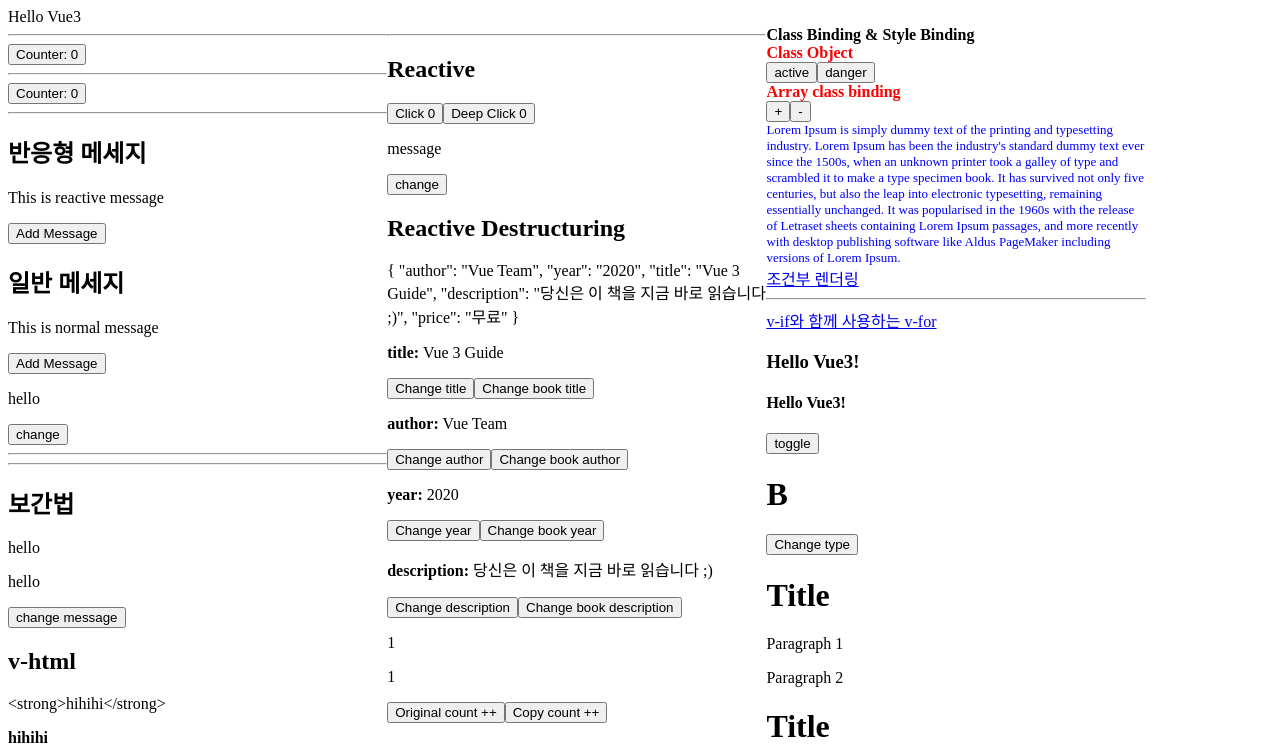
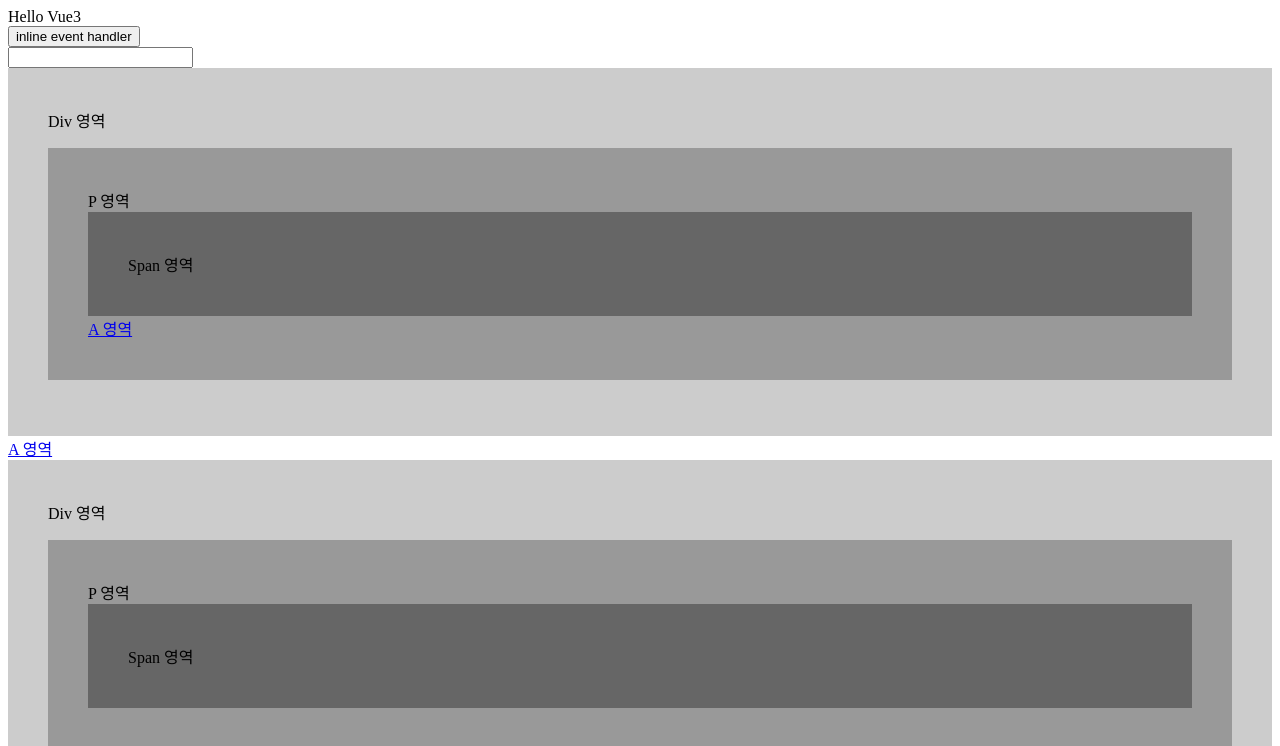
Before and after one commit to zeroest/vuejs, a Vue app in the folder vue-basic/board-sample/: page / in a window 1280 px wide. Shown: the top 746 px of the page. Built offline with nearby package versions, Linux system fonts and the light colour scheme.

Commit message:
event handling

```diff
--- a/vue-basic/board-sample/public/2column_layout.css
+++ b/vue-basic/board-sample/public/2column_layout.css
@@ -1,6 +1,6 @@
 .column {
     float: left;
-    width: 30%;
+    width: 25%;
 }
 
 /* Clear floats after the columns */
--- a/vue-basic/board-sample/src/App.vue
+++ b/vue-basic/board-sample/src/App.vue
@@ -19,37 +19,46 @@ import WritableComputed from '@/components/6-computed/WritableComputed.vue';
 import ClassStyleBind from '@/components/7-class_style_bind/ClassStyleBind.vue';
 import Conditional from '@/components/8-condition_rendering/Conditional.vue';
 import VFor from '@/components/9-v_for/VFor.vue';
+import MouseEventHandle from '@/components/10-event/MouseEventHandle.vue';
+import KeyboardEventHandler from '@/components/10-event/KeyboardEventHandler.vue';
+import EventModifierEventHandler from '@/components/10-event/EventModifierEventHandler.vue';
+import KeyModifierEventHandler from '@/components/10-event/KeyModifierEventHandler.vue';
 </script>
 
 <template>
 	<div>Hello Vue3</div>
-	<div class="column">
-		<hr />
-		<CounterCompositionApi></CounterCompositionApi>
-		<hr />
-		<CounterOptionsApi></CounterOptionsApi>
-		<hr />
-		<ReactivityApi></ReactivityApi>
-		<LifecycleHooks></LifecycleHooks>
-		<hr />
-		<SetupHook title1="testTitle1" title2="testTitle2"></SetupHook>
-		<hr />
-		<TemplateSyntax></TemplateSyntax>
-	</div>
-	<div class="column">
-		<hr />
-		<Reactive></Reactive>
-		<ReactiveRef></ReactiveRef>
-		<ReactiveDestructuring></ReactiveDestructuring>
-		<ReactiveReadonly></ReactiveReadonly>
-		<Computed></Computed>
-		<WritableComputed></WritableComputed>
-	</div>
-	<div class="column">
-		<ClassStyleBind></ClassStyleBind>
-		<Conditional></Conditional>
-		<VFor></VFor>
-	</div>
+	<!--	<div class="column">-->
+	<!--		<hr />-->
+	<!--		<CounterCompositionApi></CounterCompositionApi>-->
+	<!--		<hr />-->
+	<!--		<CounterOptionsApi></CounterOptionsApi>-->
+	<!--		<hr />-->
+	<!--		<ReactivityApi></ReactivityApi>-->
+	<!--		<LifecycleHooks></LifecycleHooks>-->
+	<!--		<hr />-->
+	<!--		<SetupHook title1="testTitle1" title2="testTitle2"></SetupHook>-->
+	<!--		<hr />-->
+	<!--		<TemplateSyntax></TemplateSyntax>-->
+	<!--	</div>-->
+	<!--	<div class="column">-->
+	<!--		<hr />-->
+	<!--		<Reactive></Reactive>-->
+	<!--		<ReactiveRef></ReactiveRef>-->
+	<!--		<ReactiveDestructuring></ReactiveDestructuring>-->
+	<!--		<ReactiveReadonly></ReactiveReadonly>-->
+	<!--		<Computed></Computed>-->
+	<!--		<WritableComputed></WritableComputed>-->
+	<!--	</div>-->
+	<!--	<div class="column">-->
+	<!--		<ClassStyleBind></ClassStyleBind>-->
+	<!--		<Conditional></Conditional>-->
+	<!--		<VFor></VFor>-->
+	<!--	</div>-->
+
+	<MouseEventHandle></MouseEventHandle>
+	<KeyboardEventHandler></KeyboardEventHandler>
+	<EventModifierEventHandler></EventModifierEventHandler>
+	<KeyModifierEventHandler></KeyModifierEventHandler>
 </template>
 
 <style>
--- /dev/null
+++ b/vue-basic/board-sample/src/components/10-event/Capturing_Bubbling.html
@@ -0,0 +1,119 @@
+<!DOCTYPE html>
+<html lang="en">
+<head>
+  <meta charset="UTF-8">
+  <title>Title</title>
+</head>
+<style>
+    * {
+        font-size: 20px;
+        font-weight: bold;
+        padding: 50px;
+        background-color: #eee;
+    }
+
+    body {
+        background-color: #ddd;
+    }
+
+    main {
+        background-color: #ccc;
+    }
+
+    div {
+        background-color: #bbb;
+    }
+
+    p {
+        background-color: #aaa;
+    }
+
+    span {
+        display: block;
+        background-color: #888;
+    }
+</style>
+<body>
+Body 영역
+<main>
+  Main 영역
+  <div>
+    Div 영역
+    <p>
+      P 영역
+      <span>Span 영역</span>
+    </p>
+  </div>
+  <a href="https://naver.com">네이버 이동</a>
+</main>
+</body>
+<script>
+  // https://developer.mozilla.org/ko/docs/Web/API/Event/eventPhase
+
+  const $a = document.querySelector("a");
+  $a.addEventListener("click", (event) => {
+    // event.preventDefault();
+    console.log("[" + event.eventPhase + "] capturing a 태그");
+  }, true);
+  $a.addEventListener("click", (event) => {
+    event.preventDefault(); // submit 또는 a 태그와 같이 기본 동작을 막음
+    console.log("[" + event.eventPhase + "] bubbling a 태그");
+  });
+
+  const $body = document.querySelector("body");
+  const $main = document.querySelector("main");
+  const $div = document.querySelector("div");
+  const $p = document.querySelector("p");
+  const $span = document.querySelector("span");
+
+  // capturing
+  $body.addEventListener("click", (event) => {
+    console.log("[" + event.eventPhase + "] capturing body 태그");
+  }, true);
+  $main.addEventListener("click", (event) => {
+    console.log("[" + event.eventPhase + "] capturing main 태그");
+  }, true);
+  $div.addEventListener("click", (event) => {
+    console.log("[" + event.eventPhase + "] capturing div 태그");
+  }, true);
+  $p.addEventListener("click", (event) => {
+    // event.stopPropagation() // 캡쳐링 단계에서 이벤트 전파 중단
+    console.log("[" + event.eventPhase + "] capturing p 태그");
+  }, true);
+  $span.addEventListener("click", (event) => {
+    console.log("[" + event.eventPhase + "] capturing span 태그");
+  }, true);
+
+  // bubbling
+  $span.addEventListener("click", (event) => {
+    // event.stopPropagation() // 버블링 단계에서 이벤트 전파 중단
+    console.log("[" + event.eventPhase + "] bubbling span 태그");
+  }, false);
+  $p.addEventListener("click", (event) => {
+    console.log("[" + event.eventPhase + "] bubbling p 태그");
+  });
+  $div.addEventListener("click", (event) => {
+    console.log("[" + event.eventPhase + "] bubbling div 태그");
+  });
+  $main.addEventListener("click", (event) => {
+    console.log("[" + event.eventPhase + "] bubbling main 태그");
+  });
+  $body.addEventListener("click", (event) => {
+    console.log("[" + event.eventPhase + "] bubbling body 태그");
+  });
+
+  /*
+  [1] capturing body 태그
+  [1] capturing main 태그
+  [1] capturing div 태그
+  [1] capturing p 태그
+  [2] capturing span 태그
+  [2] bubbling span 태그
+  [3] bubbling p 태그
+  [3] bubbling div 태그
+  [3] bubbling main 태그
+  [3] bubbling body 태그
+  */
+
+</script>
+</html>
--- /dev/null
+++ b/vue-basic/board-sample/src/components/10-event/EventModifierEventHandler.vue
@@ -0,0 +1,83 @@
+<template>
+	<div>
+		<div id="modifiers">
+			<!-- capture modifier 를 통해 p 태그보다 먼저 실행-->
+			<div @click.capture="clickDiv">
+				Div 영역
+				<p @click="clickP">
+					P 영역
+					<span @click.stop="clickSpan">Span 영역</span>
+					<a href="https://daum.net" @click.prevent.stop="clickA">A 영역</a>
+				</p>
+			</div>
+		</div>
+		<a href="https://daum.net" @click.prevent="clickA">A 영역</a>
+	</div>
+
+	<div id="modifiers">
+		<div @click="clickDiv">
+			Div 영역
+			<!--  본인 영역 클릭에만 반응, 버블링에 반응하지 않음    -->
+			<p @click.self="clickP">
+				P 영역
+				<span @click="clickSpan">Span 영역</span>
+			</p>
+		</div>
+		<!--  한번만 클릭되고 추가적으로 반응하지 않음  -->
+		<button @click.once="clickOnce">once</button>
+	</div>
+</template>
+
+<script>
+export default {
+	setup() {
+		const clickDiv = event => {
+			console.log('clickDiv');
+			// location.href = 'https://naver.com';
+		};
+		const clickP = event => {
+			console.log('clickP');
+		};
+		const clickSpan = event => {
+			console.log('clickSpan');
+			// event.stopPropagation(); // modifier stop 으로 대체
+			alert('like');
+		};
+		const clickA = event => {
+			// event.preventDefault(); // modifier prevent 로 대체
+			alert('click A');
+		};
+		const clickOnce = () => {
+			console.log('once');
+		};
+		return {
+			clickDiv,
+			clickP,
+			clickSpan,
+			clickA,
+			clickOnce,
+		};
+	},
+};
+</script>
+
+<style scoped>
+#modifiers div,
+#modifiers p,
+#modifiers span {
+	padding: 40px;
+}
+
+#modifiers div {
+	background-color: #ccc;
+}
+
+#modifiers p {
+	background-color: #999;
+}
+
+#modifiers span {
+	background-color: #666;
+	display: block;
+}
+</style>
--- /dev/null
+++ b/vue-basic/board-sample/src/components/10-event/KeyModifierEventHandler.vue
@@ -0,0 +1,40 @@
+<template>
+	<div>
+		<!--		<input type="text" @keyup="addTodoOnKeyEnter" />-->
+		<!--		<input type="text" @keyup.enter="addTodo" />-->
+		<input type="text" @keyup.ctrl.enter="addTodo" />
+		<ul>
+			<li v-for="(todo, index) in todos" :key="index">
+				{{ index }} : {{ todo }}
+			</li>
+		</ul>
+	</div>
+</template>
+
+<script>
+import { reactive } from 'vue';
+
+export default {
+	setup() {
+		const todos = reactive([]);
+		const addTodoOnKeyEnter = event => {
+			if (event.key === 'Enter') {
+				const value = event.target.value;
+				todos.push(value);
+			}
+		};
+		const addTodo = event => {
+			const value = event.target.value;
+			todos.push(value);
+		};
+
+		return {
+			todos,
+			addTodo,
+			addTodoOnKeyEnter,
+		};
+	},
+};
+</script>
+
+<style lang="scss" scoped></style>
--- /dev/null
+++ b/vue-basic/board-sample/src/components/10-event/KeyboardEventHandler.vue
@@ -0,0 +1,20 @@
+<template>
+	<div>
+		<input @keyup="onKeyupHandler" />
+	</div>
+</template>
+
+<script>
+export default {
+	setup() {
+		const onKeyupHandler = event => {
+			console.log('event.key: ', event.key);
+		};
+		return {
+			onKeyupHandler,
+		};
+	},
+};
+</script>
+
+<style lang="scss" scoped></style>
--- /dev/null
+++ b/vue-basic/board-sample/src/components/10-event/MouseEventHandle.vue
@@ -0,0 +1,30 @@
+<template>
+	<div>
+		<button @click="printEventInfo('Hello Vue3', $event)">
+			inline event handler
+		</button>
+	</div>
+</template>
+
+<script>
+export default {
+	setup() {
+		const printEventInfo = (message, event) => {
+			console.log('message: ', message);
+			console.log('event.target: ', event.target);
+			console.log('event.target.tagName: ', event.target.tagName);
+		};
+		/*
+    message:  Hello Vue3
+    MouseEventHandle.vue:14 event.target:  <button> inline event handler </button>
+    MouseEventHandle.vue:15 event.target.tagName:  BUTTON
+    */
+
+		return {
+			printEventInfo,
+		};
+	},
+};
+</script>
+
+<style lang="scss" scoped></style>
```
Also changed, not shown: vue-basic/board-sample/.eslintrc.cjs, 1 other file (tests, documents, lock files or other folders).
